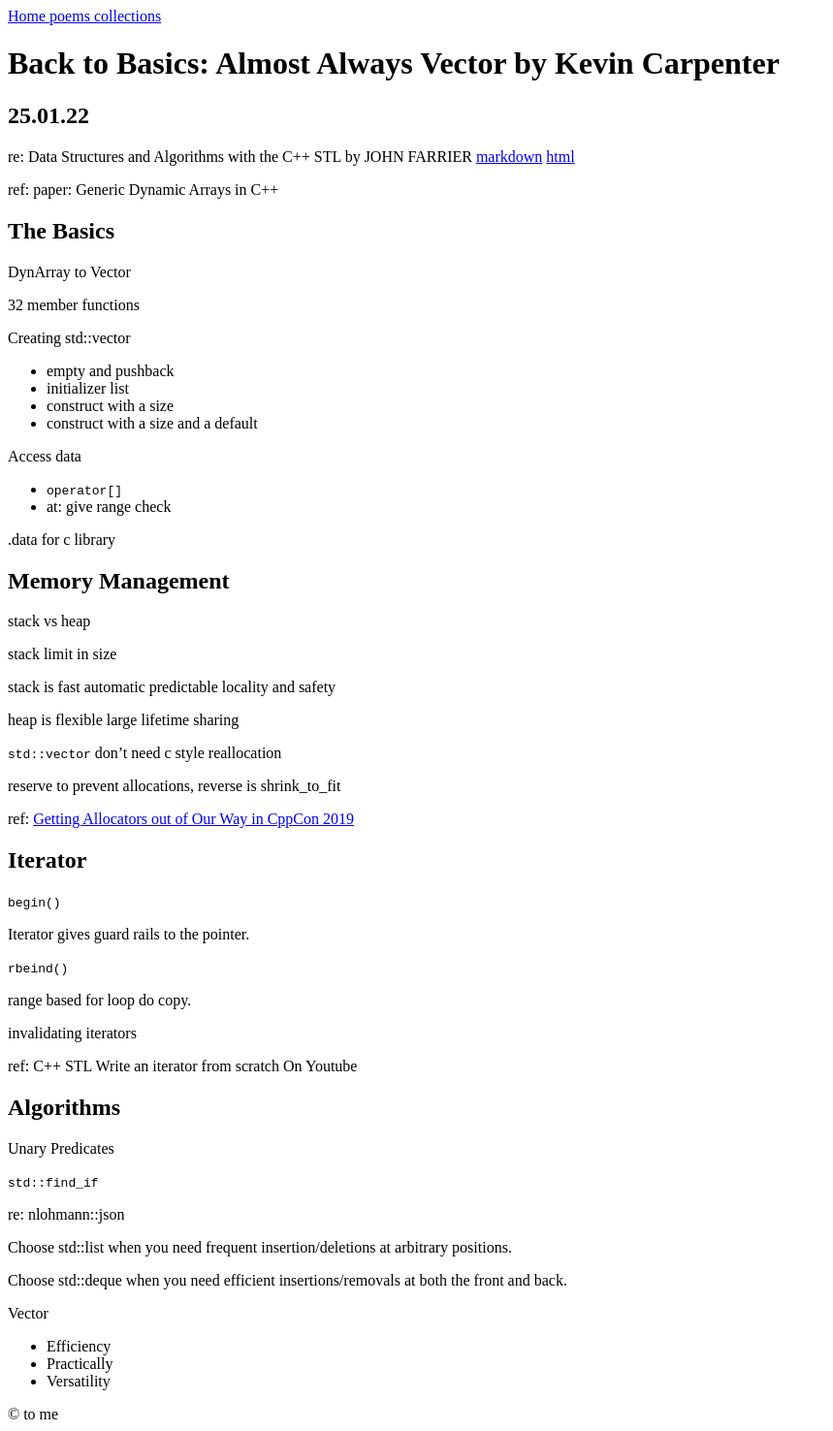
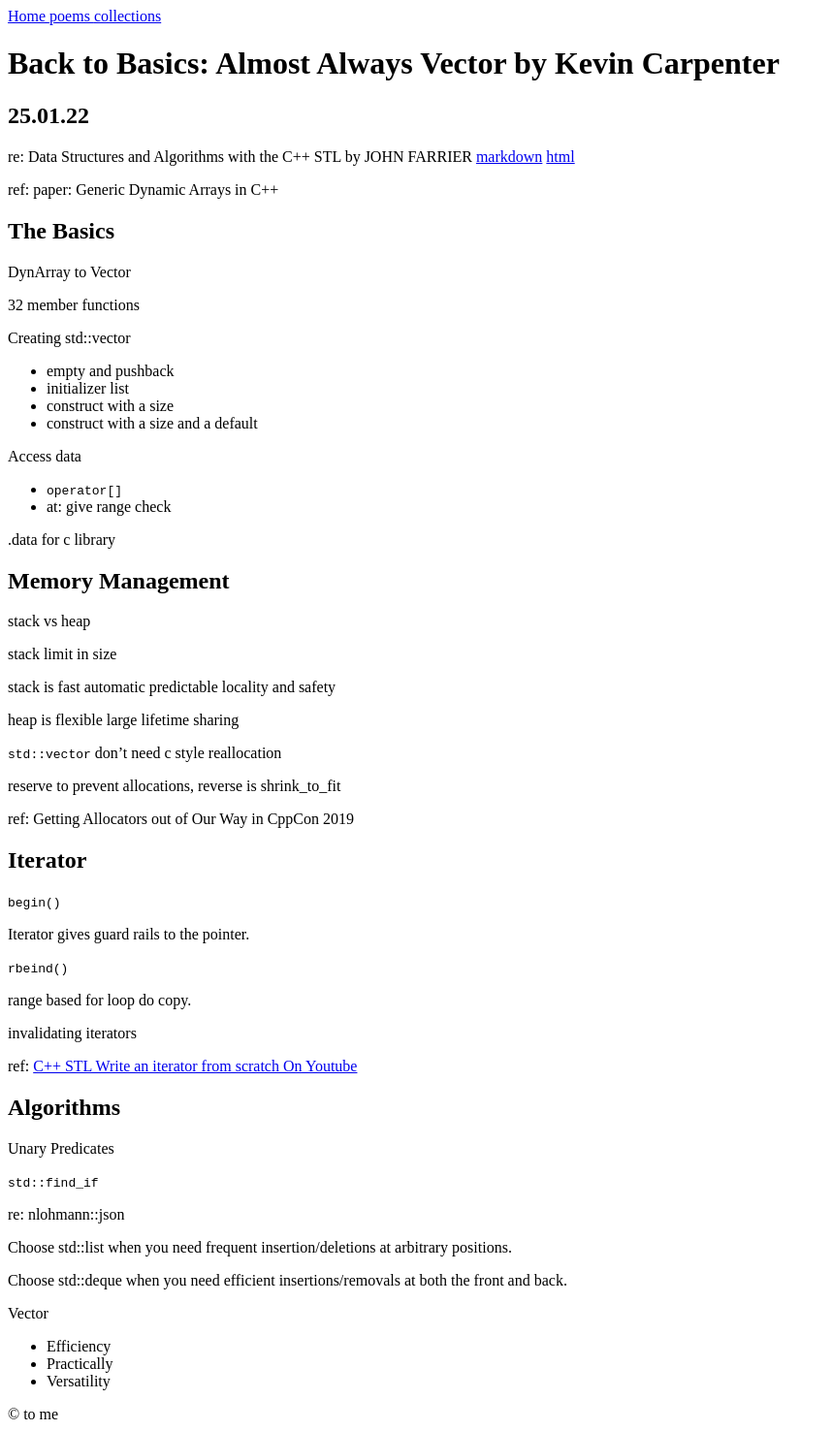
Before and after one commit to WSQS/blog, a Jekyll site: the page built from _code/CppCon/2024/back_to_basics_almost_always_vector.md, in a window 1280 px wide. Shown: the whole page at 97% size, without its empty margins (0-859 px from the left). Built offline with Jekyll 4.4.1, drawn with Linux system fonts in a browser that asks for light colours; some of the changed lines change nothing that is shown.

Commit message:
change url

```diff
--- a/_code/CppCon/2024/back_to_basics_almost_always_vector.md
+++ b/_code/CppCon/2024/back_to_basics_almost_always_vector.md
@@ -44,7 +44,7 @@ heap is flexible large lifetime sharing
 
 reserve to prevent allocations, reverse is shrink_to_fit
 
-ref: [Getting Allocators out of Our Way in CppCon 2019](https://youtu.be/Fv8oj8EdssY?si=QRmDCTDYGeWBQtFZ)
+ref: Getting Allocators out of Our Way in CppCon 2019
 
 ## Iterator
 
@@ -58,7 +58,7 @@ range based for loop do copy.
 
 invalidating iterators
 
-ref: C++ STL Write an iterator from scratch On Youtube
+ref: [C++ STL Write an iterator from scratch On Youtube](https://youtu.be/Fv8oj8EdssY?si=QRmDCTDYGeWBQtFZ)
 
 ## Algorithms
 
```
